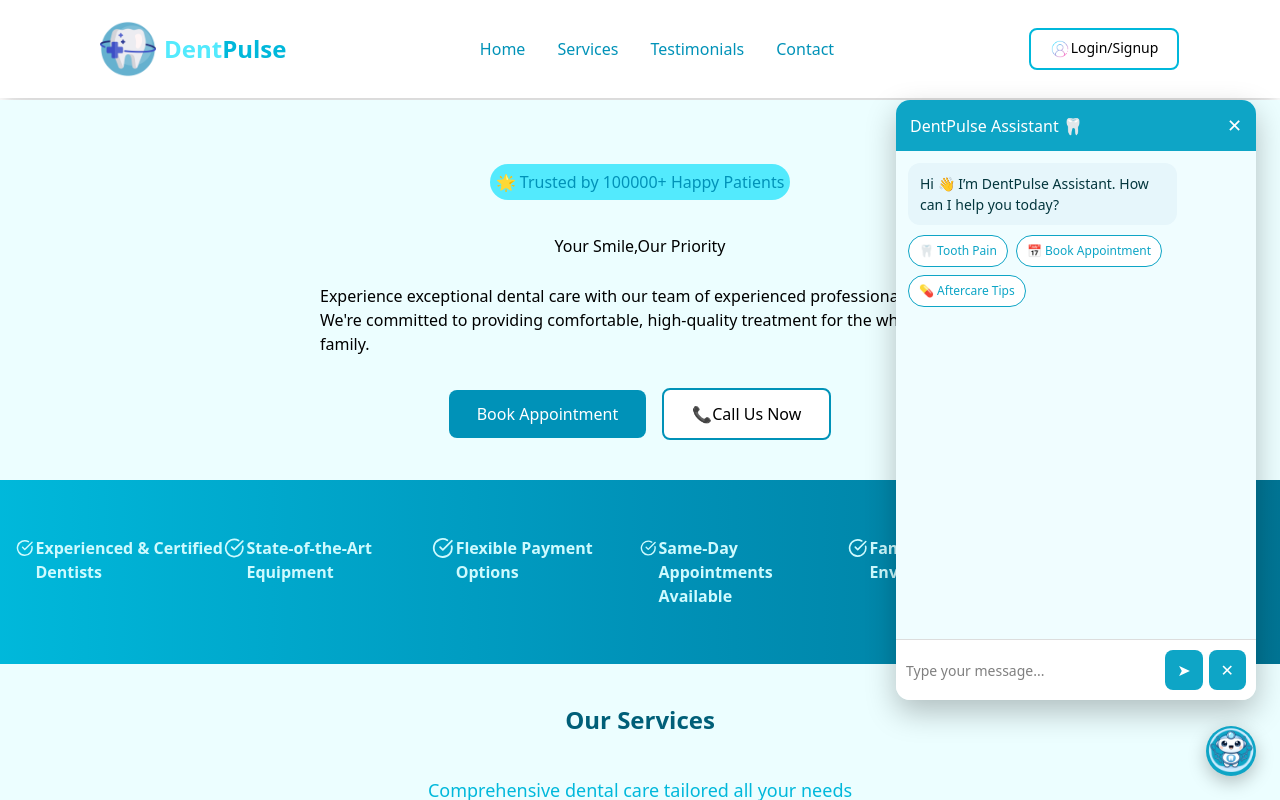
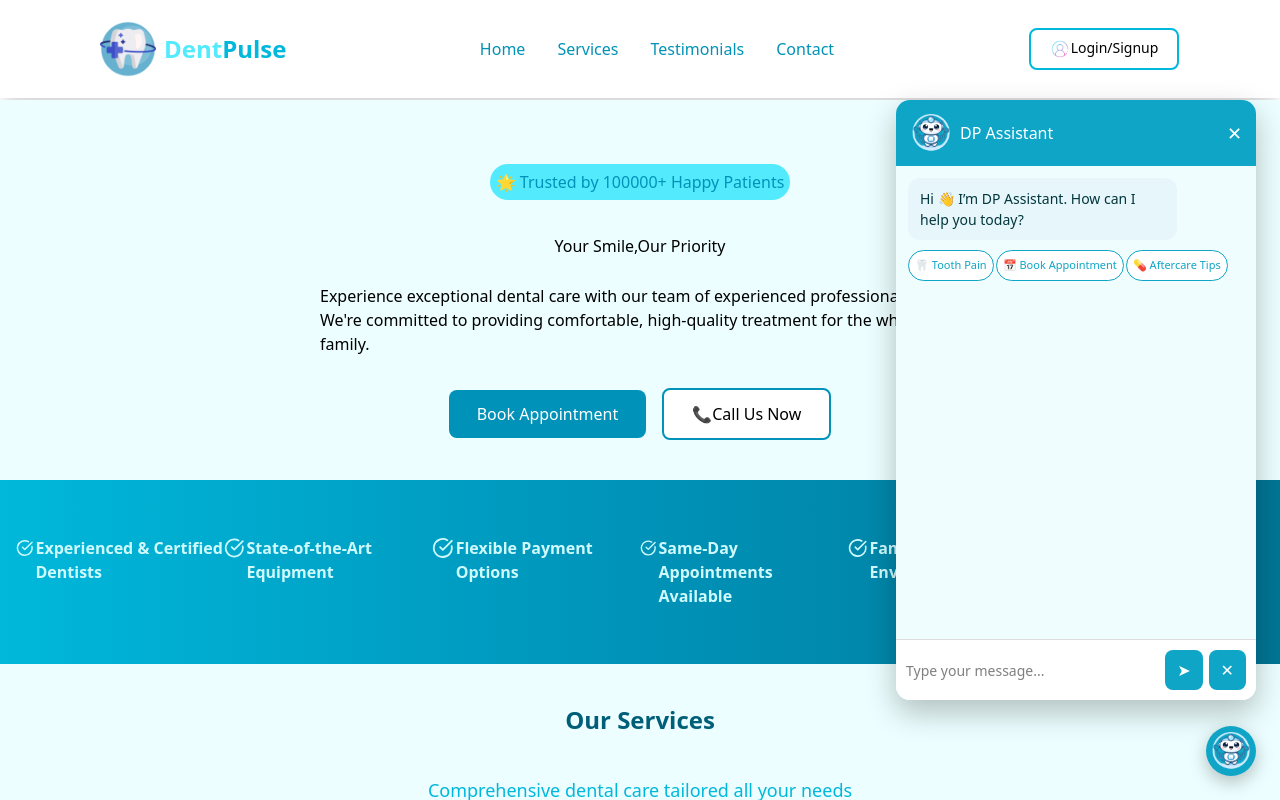
Before and after one commit to HVPasindu/DentPulse, a React app in the folder frontend/: page / in a window 1280 px wide. Both pictures are taken after a click on the button 1231 px from the left and 751 px from the top of the page. Shown: the top 800 px of the page. Built offline with nearby package versions, Linux system fonts and the light colour scheme; the HTML template or start-up script is replaced by a standard one.

Commit message:
feat(chatbot): Add styles to icon image and change header text in chatbot window

```diff
--- a/frontend/src/chatbot/ChatWindow.jsx
+++ b/frontend/src/chatbot/ChatWindow.jsx
@@ -2,12 +2,13 @@ import { useState } from "react";
 import axios from "axios";
 import ChatMessages from "./ChatMessages";
 import ChatInput from "./ChatInput";
+import chatbotIcon from "../assets/chatbot-icon.png";
 
 export default function ChatWindow({ onClose }) {
   const [messages, setMessages] = useState([
     {
       sender: "bot",
-      text: "Hi 👋 I’m DentPulse Assistant. How can I help you today?",
+      text: "Hi 👋 I’m DP Assistant. How can I help you today?",
     },
   ]);
 
@@ -55,7 +56,10 @@ export default function ChatWindow({ onClose }) {
   return (
     <div className="chatbot-window">
       <div className="chatbot-header">
-        <span>DentPulse Assistant 🦷</span>
+        <div className="chatbot-title">
+          <img src={chatbotIcon} alt="Chatbot" className="chatbot-icon" />
+          <span>DP Assistant</span>
+        </div>
         <button onClick={onClose}>✕</button>
       </div>
 
--- a/frontend/src/chatbot/chatbot.css
+++ b/frontend/src/chatbot/chatbot.css
@@ -14,10 +14,24 @@
   box-shadow: 0 6px 18px rgba(0,0,0,0.25);
   transition: transform 0.2s ease;
   z-index: 1000;
+  display: flex;
+  align-items: center;
+  justify-content: center;
 }
 
 .chatbot-fab:hover {
   transform: scale(1.08);
+}
+
+.chatbot-icon {
+  width: 42px;
+  height: 42px;
+}
+
+.chatbot-title {
+  display: flex;
+  align-items: center;
+  gap: 8px; /* space between icon & text */
 }
 
 /* Chat Window */
@@ -98,18 +112,18 @@
 /* Quick buttons */
 .quick-actions {
   display: flex;
-  gap: 8px;
+  gap: 2px;
   flex-wrap: wrap;
-  margin-top: 8px;
+  margin-top: 3px;
 }
 
 .quick-actions button {
   background: white;
   border: 1px solid #0ea5c6;
   border-radius: 20px;
-  padding: 6px 10px;
+  padding: 6px 6px;
   cursor: pointer;
-  font-size: 12px;
+  font-size: 11px;
   color: #0ea5c6;
 }
 
```
